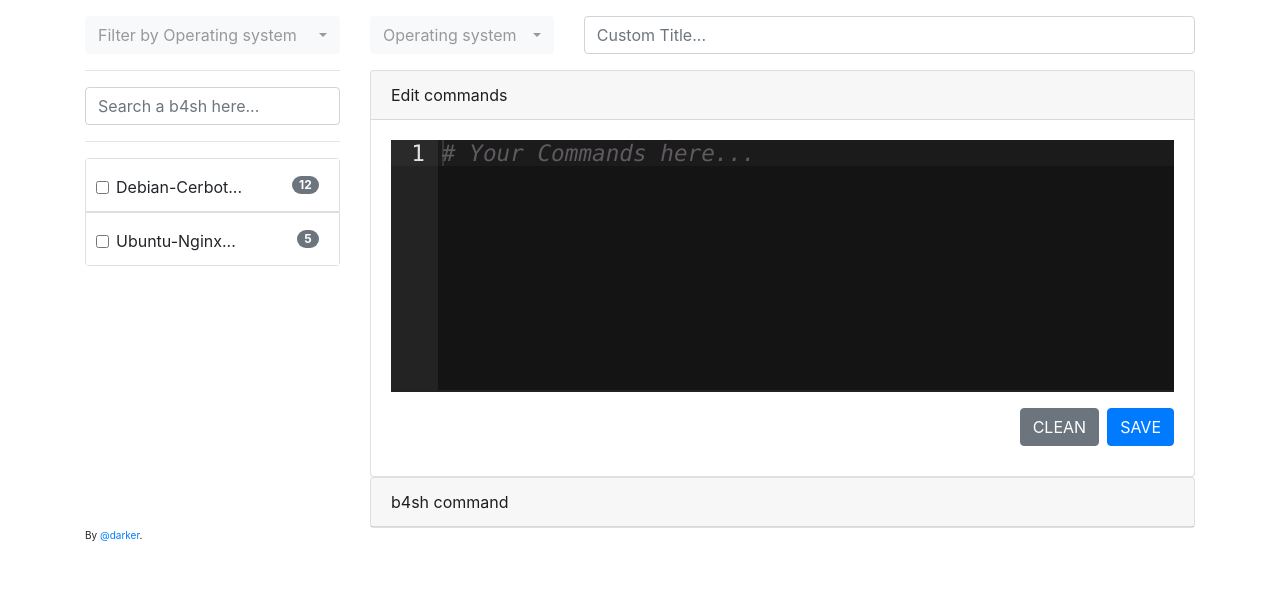
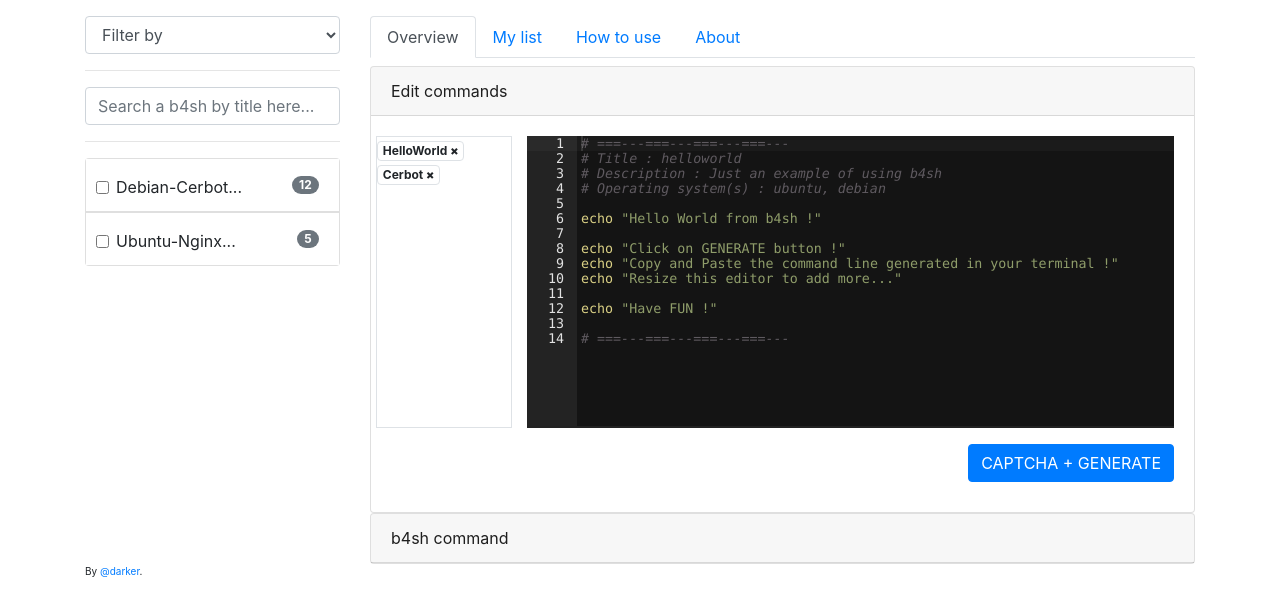
Before and after one commit to Sanix-Darker/b4sh-api, a Flask app: page / in a window 1280 px wide. Shown: the part 56-672 px from the top of the page. Run offline with Flask 2, Linux system fonts and the light colour scheme; parts of the project's set-up code (start-up, migrations or seed data) failed here and were passed over; some libraries are stand-ins or nearby versions.

Commit message:
Fixed a lot of stuff + add the How to use tabs and tha about tab, will fill it later

```diff
--- a/app/static/css/index.css
+++ b/app/static/css/index.css
@@ -7,5 +7,5 @@
 }
 
 #editor {
-    height: 250px;
+    height: 290px;
 }
--- a/app/static/js/index.js
+++ b/app/static/js/index.js
@@ -1,10 +1,3 @@
-var editor = ace.edit("editor");
-editor.setTheme("ace/theme/twilight");
-editor.getSession().setMode("ace/mode/sh");
-editor.setOptions({
-    fontSize: "17pt"
-})
-window.draggingAceEditor = {};
 
 function makeAceEditorResizable(editor){
     var id_editor = editor.container.id;
@@ -63,8 +56,23 @@ function makeAceEditorResizable(editor){
     });
 }
 
-makeAceEditorResizable(editor);
 
 $(document).ready(function(){
     $('[data-toggle="tooltip"]').tooltip();
+
+    var editor = ace.edit("editor");
+    editor.setTheme("ace/theme/twilight");
+    editor.getSession().setMode("ace/mode/sh");
+    editor.setOptions({
+        fontSize: "10pt"
+    })
+    window.draggingAceEditor = {};
+
+    makeAceEditorResizable(editor);
+
+
+    // collapse accordion 1
+    $("#edit").trigger("click");
+
+    $('#mylist').DataTable();
 });
--- a/app/templates/index.html
+++ b/app/templates/index.html
@@ -5,11 +5,12 @@
         <meta charset="utf-8">
         <meta name="viewport" content="width=device-width, initial-scale=1">
         <link rel="stylesheet" href="https://maxcdn.bootstrapcdn.com/bootstrap/4.5.2/css/bootstrap.min.css">
-        <link rel="stylesheet" href="https://cdnjs.cloudflare.com/ajax/libs/bootstrap-select/1.13.1/css/bootstrap-select.min.css" />
+        <link rel="stylesheet" href="https://cdnjs.cloudflare.com/ajax/libs/font-awesome/5.15.2/css/all.min.css"/>
+        <link rel="stylesheet" href="https://cdn.datatables.net/1.10.23/css/dataTables.bootstrap4.min.css"/>
+
+        <script src="https://cdnjs.cloudflare.com/ajax/libs/ace/1.1.01/ace.js"></script>
 
         <link rel="stylesheet" href="../static/css/index.css">
-
-        <link rel="stylesheet" href="https://cdnjs.cloudflare.com/ajax/libs/font-awesome/5.15.2/css/all.min.css"/>
     </head>
     <body>
 
@@ -24,18 +25,18 @@
             <div class="row" >
                 <div class="col-3">
                     <div class="form-group">
-
-                        <select class="selectpicker w-100" title="Filter by Operating system" multiple data-live-search="true">
-                            <option>linux - Debian</option>
-                            <option>linux - Centos</option>
-                            <option>win - win10</option>
+                        <select class="form-control w-100">
+                            <option value="" disabled selected>Filter by</option>
+                            <option>Up vote</option>
+                            <option>Down vote</option>
+                            <option>Used/Download</option>
                         </select>
                         <hr>
-                        <input type="text" class="form-control" placeholder="Search a b4sh here...">
+                        <input type="text" class="form-control" placeholder="Search a b4sh by title here...">
                     </div>
                     <hr>
 
-                    <ul class="list-group " style="max-height: 27rem;overflow: auto;">
+                    <ul class="list-group " style="max-height: 20rem;overflow: auto;">
 
                         <label class="form-check-label">
                             <li role='button' class="list-group-item d-flex justify-content-between align-items-center" style="padding-left: 30px;">
@@ -56,44 +57,65 @@
                     </ul>
                 </div>
                 <div class="col">
-                    <div class="row">
-                        <div class="col-3">
-                            <select class="selectpicker w-100" title="Operating system" multiple data-live-search="true">
-                                <option>linux - Debian</option>
-                                <option>linux - Centos</option>
-                                <option>win - win10</option>
-                            </select>
-                        </div>
-                        <div class="col">
-                            <div class="form-group">
-                                <input type="text" class="form-control" placeholder="Custom Title...">
-                            </div>
-                        </div>
-                    </div>
 
+                    <ul class="nav nav-tabs">
+                        <li class="nav-item">
+                            <a class="nav-link active" data-toggle="tab" href="#home">Overview</a>
+                        </li>
+                        <li class="nav-item">
+                            <a class="nav-link" data-toggle="tab" href="#menu1">My list</a>
+                        </li>
+                        <li class="nav-item">
+                            <a class="nav-link" data-toggle="tab" href="#menu2">How to use</a>
+                        </li>
+                        <li class="nav-item">
+                            <a class="nav-link" data-toggle="tab" href="#menu3">About</a>
+                        </li>
+                    </ul>
+
+                    <!-- Tab panes -->
+                    <div class="tab-content">
+                        <div class="tab-pane container active p-0 pt-2" id="home">
                             <div id="accordion">
 
                                 <div class="card">
                                     <div class="card-header" role="button" data-toggle="collapse" href="#collapseOne">
-                                <a style="text-decoration: none; color: #1E1E1E;">
+                                        <a id="edit" style="text-decoration: none; color: #1E1E1E;">
                                             Edit commands
                                         </a>
                                     </div>
-                            <div id="collapseOne" class="collapse show" data-parent="#accordion">
+                                    <div id="collapseOne" class="collapse" data-parent="#accordion">
                                         <div class="card-body">
 
                                             <div id="editor_wrapper" class="app_editor_wrapper">
-                                        <div id="editor"># Your Commands here...</div>
+                                                <div class="row">
+                                                    <div class="col-2 border p-0">
+                                                        <span class="badge badge-default border">HelloWorld <b role="button">&times;</b> </span>
+                                                        <span class="badge badge-default border">Cerbot <b role="button">&times;</b> </span>
+                                                    </div>
+                                                    <div class="col">
+                                                        <div id="editor"># ===---===---===---===---
+# Title : helloworld
+# Description : Just an example of using b4sh
+# Operating system(s) : ubuntu, debian
+
+echo "Hello World from b4sh !"
+
+echo "Click on GENERATE button !"
+echo "Copy and Paste the command line generated in your terminal !"
+echo "Resize this editor to add more..."
+
+echo "Have FUN !"
+
+# ===---===---===---===---</div>
                                                         <div id="editor_dragbar" class="app_editor_dragbar"></div>
+                                                    </div>
+                                                </div>
                                             </div>
                                             <div class="pb-5 pt-3">
                                                 <button class="btn btn-primary float-right">
-                                            SAVE
+                                                    CAPTCHA + GENERATE
                                                 </button>
-                                        <button class="btn btn-secondary float-right mr-2">
-                                            CLEAN
-                                        </button>
-
                                                 <!-- <button class="btn btn-primary" disabled>
                                                     <span class="spinner-border spinner-border-sm"></span>
                                                     Loading...
@@ -113,7 +135,7 @@
                                         <div class="card-body">
                                             <div class="pb-3">
                                                 <kbd style="display: block;">
-                                            curl -s b4sh.co/b.sh | bash -s 00oaik3
+                                                    curl -s b4sh.co/b.sh | sh -s 00oaik3
                                                     <i
                                                         data-toggle="tooltip"
                                                         data-placement="top"
@@ -126,6 +148,57 @@
                                     </div>
                                 </div>
                             </div>
+
+                        </div>
+                        <div class="tab-pane container fade p-0 pt-2" id="menu1">
+                            <table id="mylist" class="table table-striped table-bordered" style="width:100%">
+                                <thead>
+                                    <tr>
+                                        <th>Title</th>
+                                        <th>Description</th>
+                                        <th>OS</th>
+                                        <th>Command</th>
+                                        <th>Actions</th>
+                                    </tr>
+                                </thead>
+                                <tbody>
+                                    <tr>
+                                        <td>Tiger Nixon</td>
+                                        <td>System Architect</td>
+                                        <td>Edinburgh</td>
+                                        <td>61</td>
+                                        <td>2011/04/25</td>
+                                    </tr>
+                                    <tr>
+                                        <td>Garrett Winters</td>
+                                        <td>Accountant</td>
+                                        <td>Tokyo</td>
+                                        <td>63</td>
+                                        <td>2011/07/25</td>
+                                    </tr>
+                                    <tr>
+                                        <td>Ashton Cox</td>
+                                        <td>Junior Technical Author</td>
+                                        <td>San Francisco</td>
+                                        <td>66</td>
+                                        <td>2009/01/12</td>
+                                    </tr>
+                                </tbody>
+                            </table>
+                        </div>
+                        <div class="tab-pane container fade p-0 pt-1" id="menu2">
+                            <iframe height="350" style="width: 100%;"
+                                src="https://www.youtube.com/watch?v=qehLslERiks">
+                            </iframe>
+                        </div>
+                        <div class="tab-pane container fade p-0 pt-1" id="menu3">
+                            Lorem ipsum dolor sit amet, consectetur adipisicing elit. Unde ex ipsum eaque voluptatibus eos corrupti
+                            debitis tempore sunt nesciunt. Sit quasi dicta ipsa quo facilis vitae quidem eveniet fugit architecto.
+                            <hr>
+                            <h5>Buy me a coffee</h5>
+                        </div>
+                    </div>
+
                 </div>
             </div>
             <div class="row">
@@ -136,10 +209,12 @@
         </div>
 
         <script src="https://ajax.googleapis.com/ajax/libs/jquery/3.5.1/jquery.min.js"></script>
+
+        <script src="https://cdn.datatables.net/1.10.23/js/jquery.dataTables.min.js"></script>
+        <script src="https://cdn.datatables.net/1.10.23/js/dataTables.bootstrap4.min.js"></script>
+
         <script src="https://cdnjs.cloudflare.com/ajax/libs/popper.js/1.16.0/umd/popper.min.js"></script>
         <script src="https://maxcdn.bootstrapcdn.com/bootstrap/4.5.2/js/bootstrap.min.js"></script>
-        <script src="https://cdnjs.cloudflare.com/ajax/libs/bootstrap-select/1.13.1/js/bootstrap-select.min.js"></script>
-        <script src="https://cdnjs.cloudflare.com/ajax/libs/ace/1.1.01/ace.js"></script>
         <script src="../static/js/index.js"></script>
     </body>
 
```
Also changed, not shown: app/utils/get_bash.py (+4 -4 lines). Lines whose indentation alone changed are shown as unchanged.
